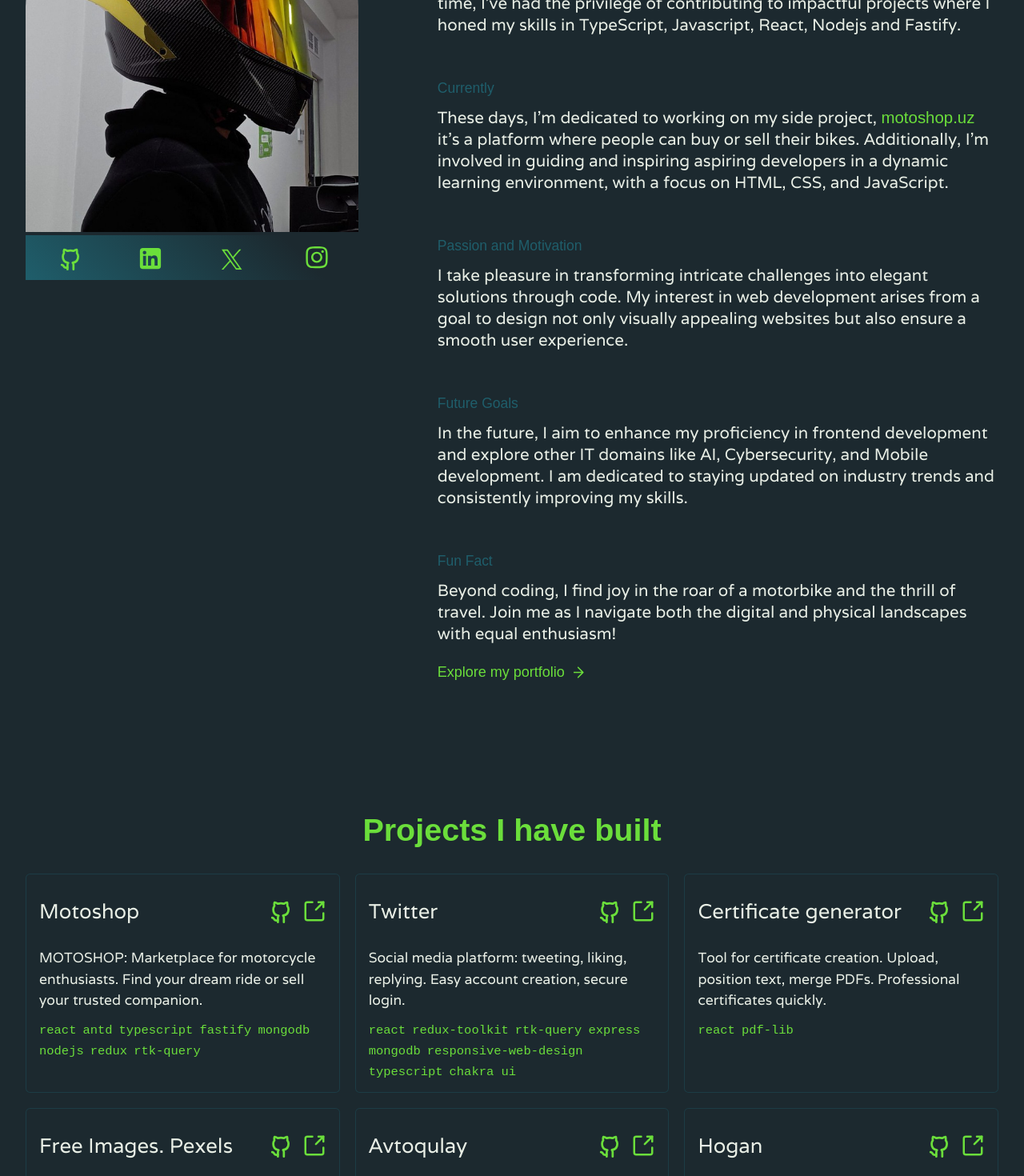
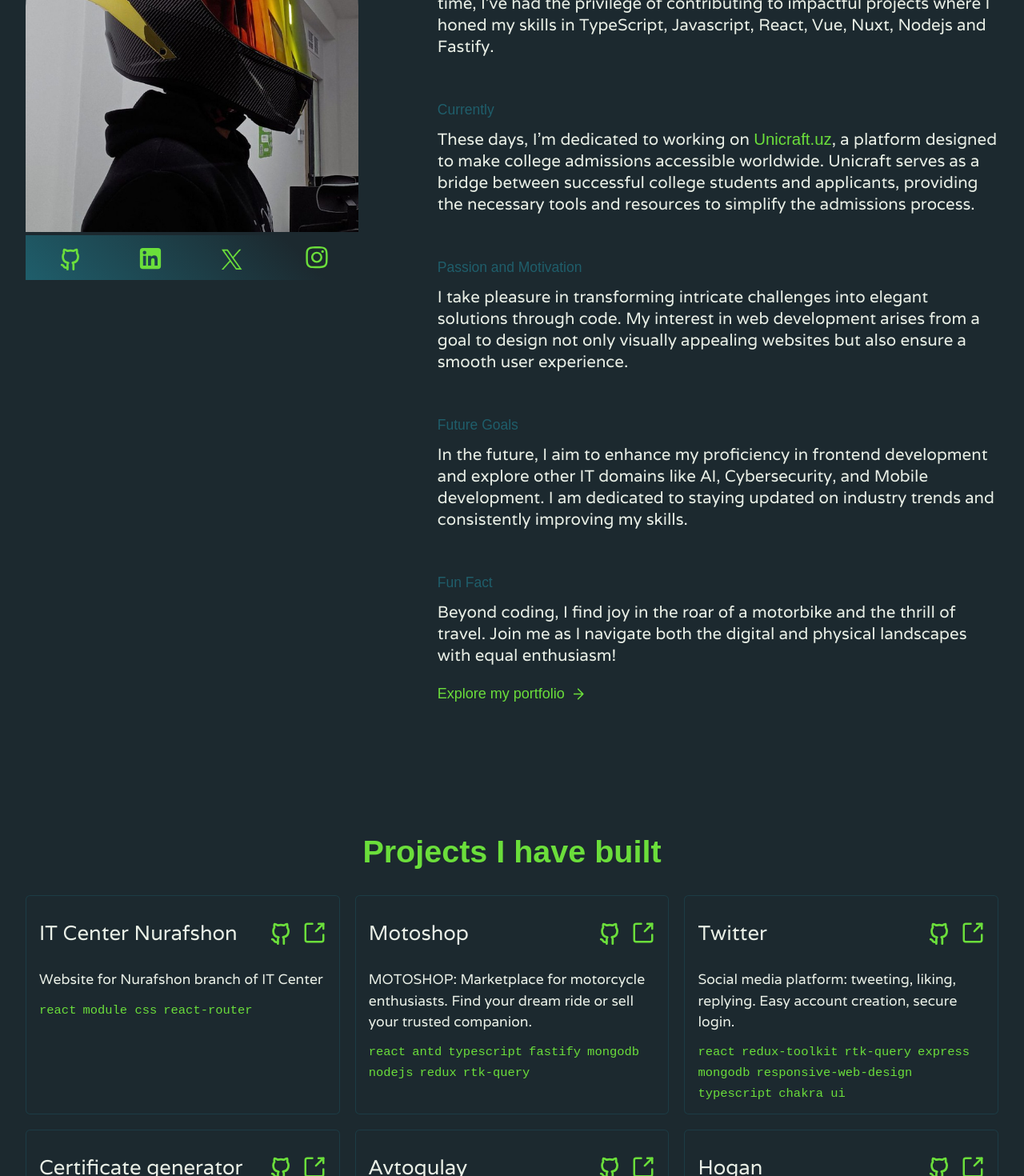
Before and after one commit to IsaqjonovII/devfolio, a React (Vite) app: page / in a window 1280 px wide. Shown: the part 1100-2570 px from the top of the page at 80% size. Built offline with nearby package versions, Linux system fonts and the light colour scheme; a web font is replaced by a local one.

Commit message:
ref: changed content

```diff
--- a/src/static/index.jsx
+++ b/src/static/index.jsx
@@ -29,10 +29,10 @@
     content: (
       <>
         <p className={c.intro__text}>
-          I&apos;ve been working as a frontend developer for over 2 years. During
-          this time, I&apos;ve had the privilege of contributing to impactful
-          projects where I honed my skills in TypeScript, Javascript, React,
-          Nodejs and Fastify.
+          I&apos;ve been working as a frontend developer for over 2 years.
+          During this time, I&apos;ve had the privilege of contributing to
+          impactful projects where I honed my skills in TypeScript, Javascript,
+          React, Vue, Nuxt, Nodejs and Fastify.
         </p>
       </>
     ),
@@ -43,18 +43,17 @@
     content: (
       <>
         <p className={c.intro__text}>
-          These days, I&apos;m dedicated to working on my side project,{" "}
+          These days, I'm dedicated to working on{" "}
           <a
-            href="https://motoshop.uz"
-            rel="noreferrer noopener"
-            target="_blank"
-          >
-            motoshop.uz
-          </a>{" "}
-          it&apos;s a platform where people can buy or sell their bikes.
-          Additionally, I&apos;m involved in guiding and inspiring aspiring
-          developers in a dynamic learning environment, with a focus on HTML,
-          CSS, and JavaScript.
+            href='https://unicraft.uz'
+            rel='noopener noreferrer'
+            target='_blank'>
+            Unicraft.uz
+          </a>
+          , a platform designed to make college admissions accessible worldwide.
+          Unicraft serves as a bridge between successful college students and
+          applicants, providing the necessary tools and resources to simplify
+          the admissions process.
         </p>
       </>
     ),
@@ -133,6 +132,14 @@
 export const sideProjectsData = [
   {
     id: id++,
+    title: "IT Center Nurafshon",
+    info: "Website for Nurafshon branch of IT Center",
+    link: "https://itc-nurafshon.uz/",
+    repoLink: "https://github.com/IsaqjonovII/ITC",
+    tags: ["react", "module css", "react-router"],
+  },
+  {
+    id: id++,
     title: "Motoshop",
     info: "MOTOSHOP: Marketplace for motorcycle enthusiasts. Find your dream ride or sell your trusted companion.",
     tags: [
@@ -175,14 +182,6 @@
   },
   {
     id: id++,
-    title: "Free Images. Pexels",
-    info: "Endless free images. Download limitlessly. Simplify visual search, enhance creativity.",
-    tags: ["react", "pexels-api", "axios"],
-    link: "https://pexels-teal.vercel.app/",
-    repoLink: "https://github.com/IsaqjonovII/pexels",
-  },
-  {
-    id: id++,
     title: "Avtoqulay",
     info: "Winner hackathon. Locate fuel stations, filter prices. Comprehensive marketplace for car-related items.",
     tags: [
@@ -205,42 +204,3 @@
     repoLink: "https://github.com/IsaqjonovII/Hogan",
   },
 ];
-id = 0;
-export const recentProjects = [
-  {
-    id: id++,
-    key: "bismillah-travel",
-    title: "Bismillah-Travel",
-    content: "",
-    subtitle: "Tour company landing page website",
-    link: "https://bismillah-travel.uz/",
-    images: [
-      "https://res.cloudinary.com/doswy0zdn/image/upload/v1710228375/mtynkjsl3iaogjbenzuj.png",
-      "https://res.cloudinary.com/doswy0zdn/image/upload/v1710228374/j8x9m7mfysv2tv6gn53i.png",
-    ],
-  },
-  {
-    id: id++,
-    key: "itc-nurafshon",
-    title: "IT Center Nurafshon",
-    content: "",
-    subtitle: "Website for Nurafshon branch of IT Center",
-    link: "https://itc-nurafshon.uz/",
-    images: [
-      "https://res.cloudinary.com/doswy0zdn/image/upload/v1710228374/ehaewq9z9iez02mseld2.png",
-      "https://res.cloudinary.com/doswy0zdn/image/upload/v1710228374/jgk58rfloduer01yxlwu.png",
-    ],
-  },
-  {
-    id: id++,
-    key: "itpark-tashkent",
-    title: "IT Park Tashkent Region",
-    content: "",
-    subtitle: "Website for Tashkent Region branch of IT Park",
-    link: "https://it-park-tau.vercel.app/",
-    images: [
-      "https://res.cloudinary.com/doswy0zdn/image/upload/v1710228374/zesg6gtbr5wfho6xno0v.png",
-      "https://res.cloudinary.com/doswy0zdn/image/upload/v1710228374/jcjsekbbpmtfbyhvl6pa.png",
-    ],
-  },
-];
```
